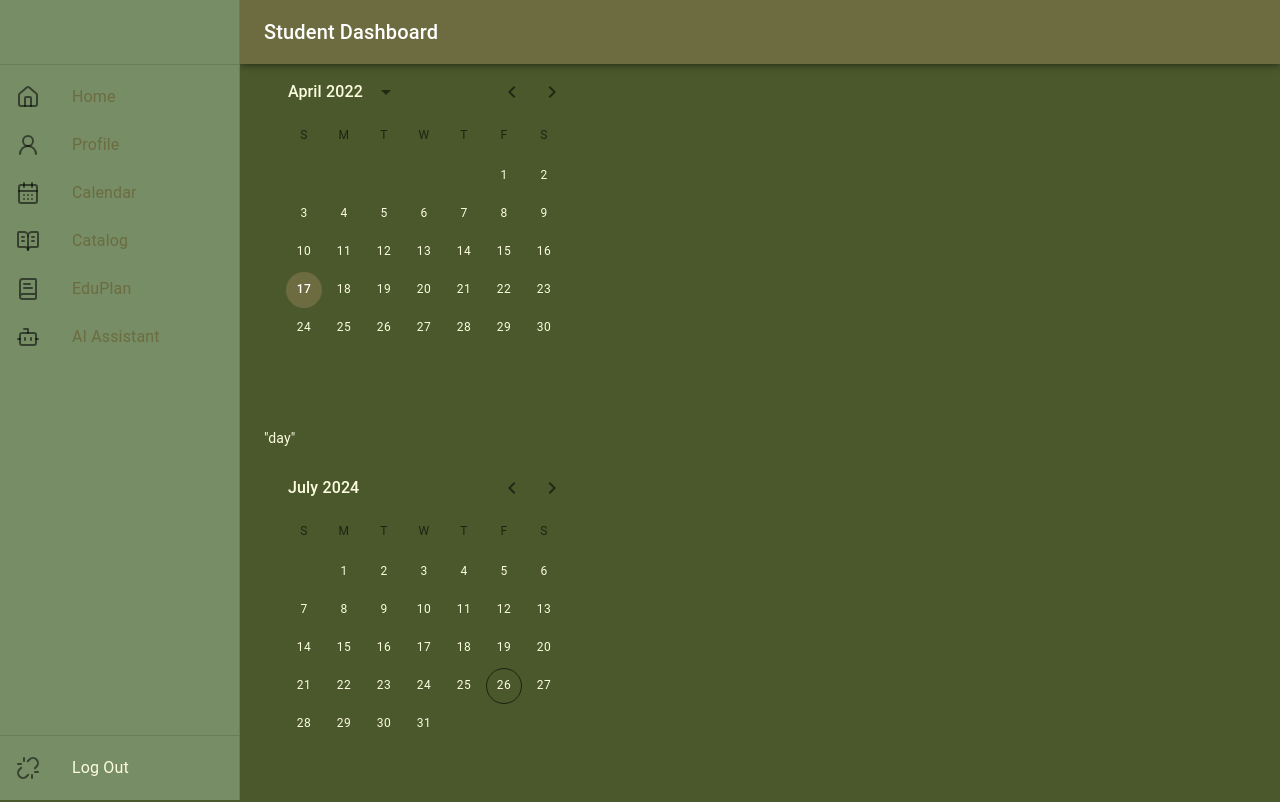
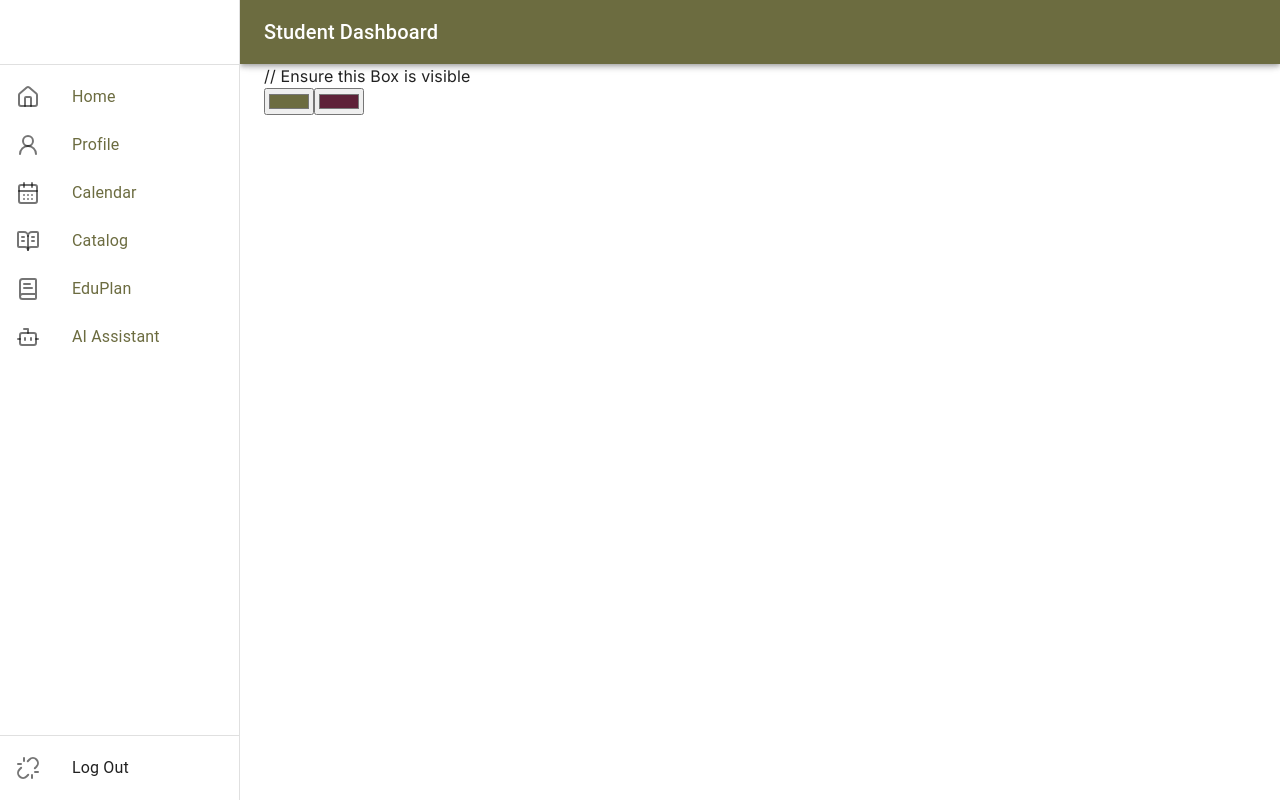
Before and after one commit to JoyZhang2023/Scholars-Saga, a Next.js app: page /student-calendar in a window 1280 px wide. Shown: the top 802 px of the page. Built offline with nearby package versions, Linux system fonts and the light colour scheme.

Commit message:
Adding in things i've edited

```diff
--- a/app/student-calendar/page.tsx
+++ b/app/student-calendar/page.tsx
@@ -1,23 +1,20 @@
 "use client";
 import NavbarStudentPrototype from '@/components/Navbar_student';
 import React, { FC } from 'react';
-import {CssBaseline, ThemeOptions, Toolbar, ThemeProvider, createTheme} from '@mui/material';
-import DateCalendarViews from "@/components/Calendar_student";
 import {Box} from "@mui/system";
+import Theme_Component from "@/components/Theme_Component";
 
 
 
 
 const StudentCalendar = () => {
     return (
-
-            <Box sx={{ display: 'flex', width: '100%', height: '100vh' }}>
-                <NavbarStudentPrototype />
-                <Box sx={{ flexGrow: 1, p: 3 }}>
-                    <DateCalendarViews />
-                </Box>
+        <Box sx={{ display: 'flex', width: '100%', height: '100vh' }}>
+            <NavbarStudentPrototype />
+            <Box sx={{ flexGrow: 1, p: 3, mt: 5 }}> // Ensure this Box is visible
+                <Theme_Component />
             </Box>
-
+        </Box>
     );
 };
 
--- /dev/null
+++ b/components/Theme_Component.tsx
@@ -0,0 +1,23 @@
+import React from 'react';
+import { useThemeContext } from '../styles/theme';
+
+const ThemeChanger: React.FC = () => {
+    const { primaryColor, setPrimaryColor, secondaryColor, setSecondaryColor } = useThemeContext();
+
+    return (
+        <div>
+            <input
+                type="color"
+                value={primaryColor}
+                onChange={(e) => setPrimaryColor(e.target.value)}
+            />
+            <input
+                type="color"
+                value={secondaryColor}
+                onChange={(e) => setSecondaryColor(e.target.value)}
+            />
+        </div>
+    );
+};
+
+export default ThemeChanger;
--- a/styles/theme.tsx
+++ b/styles/theme.tsx
@@ -1,23 +1,58 @@
 'use client';
-import { createTheme } from '@mui/material/styles';
+import React, {createContext, useState, useMemo, useContext, useEffect} from 'react';
+import { ThemeProvider as MUIThemeProvider, createTheme } from '@mui/material';
 
-const theme = createTheme( {
-    palette: {
-        mode: 'light',
-        primary: {
-            main: '#6c6c40',
+interface ThemeContextType {
+    primaryColor: string;
+    setPrimaryColor: (color: string) => void;
+    secondaryColor: string;
+    setSecondaryColor: (color: string) => void;
+}
+
+const ThemeContext = createContext<ThemeContextType | undefined>(undefined);
+
+export const useThemeContext = () => {
+    const context = useContext(ThemeContext);
+    if (!context) {
+        throw new Error('useThemeContext must be used within a ThemeProvider');
+    }
+    return context;
+};
+
+export const ThemeProvider: React.FC<{ children: React.ReactNode }> = ({ children }) => {
+    const [primaryColor, setPrimaryColor] = useState<string>(() => {
+        return localStorage.getItem('primaryColor') || '#6c6c40';
+    });
+
+    const [secondaryColor, setSecondaryColor] = useState<string>(() => {
+        return localStorage.getItem('secondaryColor') || '#5e2138';
+    });
+
+    // Save theme to localStorage when it changes
+    useEffect(() => {
+        localStorage.setItem('primaryColor', primaryColor);
+    }, [primaryColor]);
+
+    useEffect(() => {
+        localStorage.setItem('secondaryColor', secondaryColor);
+    }, [secondaryColor]);
+
+    const theme = useMemo(() => createTheme({
+        palette: {
+            primary: {
+                main: primaryColor,
+            },
+            secondary: {
+                main: secondaryColor,
+            },
         },
-        secondary: {
-            main: '#5e2138',
-        },
-        background: {
-            default: '#4A582B',
-            paper: '#778D66',
-        },
-        text: {
-            primary: '#fcfce1',
-        },
-    },
-});
+    }), [primaryColor, secondaryColor]);
 
-export default theme;
+    return (
+        <ThemeContext.Provider value={{ primaryColor, setPrimaryColor, secondaryColor, setSecondaryColor }}>
+            <MUIThemeProvider theme={theme}>
+                {children}
+            </MUIThemeProvider>
+        </ThemeContext.Provider>
+    );
+};
```
Also changed, not shown: app/_app.tsx (+4 -6 lines), app/layout.tsx (+4 -3 lines).
